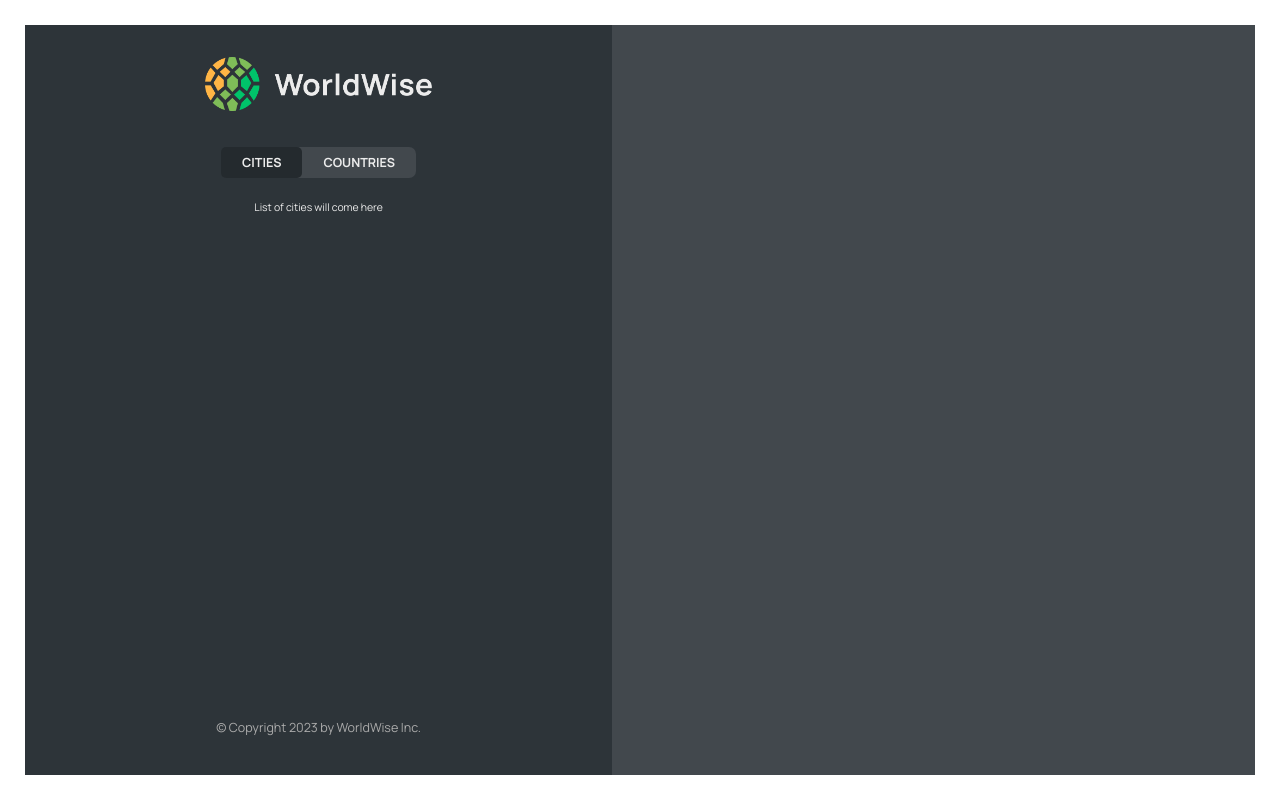
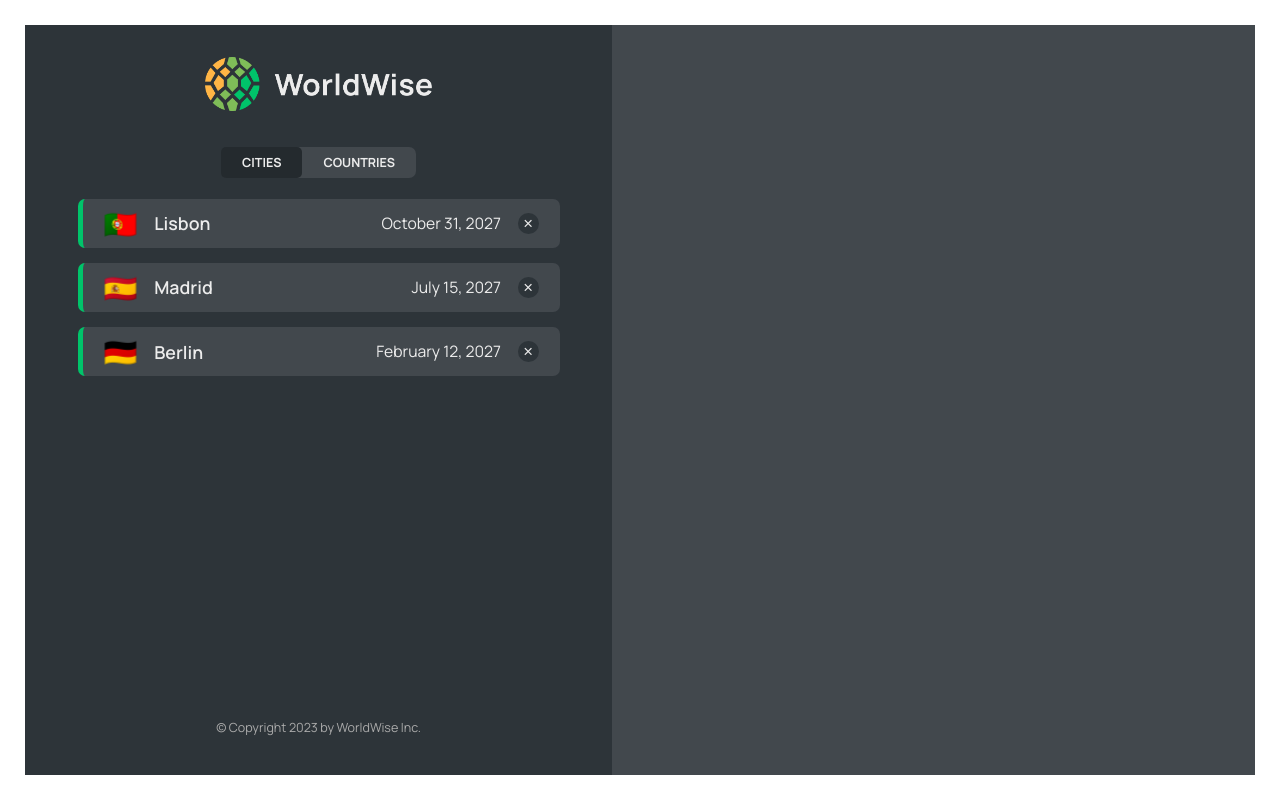
Before and after one commit to tejaswi0905/worldwise, a React (Vite) app in the folder worldwise/: page /app/cities in a window 1280 px wide. Built offline with nearby package versions, Linux system fonts and the light colour scheme; data requests are answered from the project's data file.

Commit message:
create countries list, render them, create a route for each city to display that city details.

```diff
--- a/worldwise/package.json
+++ b/worldwise/package.json
@@ -8,7 +8,7 @@
     "build": "tsc && vite build",
     "lint": "eslint . --ext ts,tsx --report-unused-disable-directives --max-warnings 0",
     "preview": "vite preview",
-    "server": "json-server --watch data/cities.json --port 3000 -delay 500"
+    "server": "json-server --watch data/cities.json --port 3000 --delay 500"
   },
   "dependencies": {
     "@types/recoil": "^0.0.9",
--- a/worldwise/src/App.tsx
+++ b/worldwise/src/App.tsx
@@ -8,10 +8,12 @@ import Product from "./pages/Product";
 import PageNotFound from "./pages/PageNotFound";
 import { cities } from "./store/atoms/cities";
 import { isLoading } from "./store/atoms/isLoading";
-import { CityData } from "./types.ts/CityTypes";
 
 import { RecoilRoot, useSetRecoilState, useRecoilValue } from "recoil";
 import { useEffect } from "react";
+import CityList from "./components/CityList";
+import CountryList from "./components/CountryList";
+import City from "./components/City";
 const BASE_URL: string = "http://localhost:3000";
 
 function FetchCities(): JSX.Element {
@@ -33,11 +35,11 @@ function FetchCities(): JSX.Element {
     }
   }
 
-  console.log(useRecoilValue(cities));
-
   useEffect(() => {
     fetchCities();
   }, []);
+
+  console.log(useRecoilValue(isLoading));
 
   return <></>;
 }
@@ -50,14 +52,12 @@ function App(): JSX.Element {
         <Routes>
           <Route path="/" element={<Homepage></Homepage>} />
           <Route path="/app" element={<AppLayout></AppLayout>}>
-            <Route index element={<p>List of cities will come here</p>}></Route>
-            <Route
-              path="cities"
-              element={<p>List of cities will come here</p>}
-            ></Route>
+            <Route index element={<CityList></CityList>}></Route>
+            <Route path="cities" element={<CityList></CityList>}></Route>
+            <Route path="cities/:id" element={<City></City>}></Route>
             <Route
               path="countries"
-              element={<p>A list of countries will come here </p>}
+              element={<CountryList></CountryList>}
             ></Route>
             <Route path="form" element={<p>Form will come here</p>}></Route>
           </Route>
--- a/worldwise/src/components/City.tsx
+++ b/worldwise/src/components/City.tsx
@@ -1,6 +1,6 @@
 import styles from "./City.module.css";
 
-const formatDate = (date) =>
+const formatDate = (date: any) =>
   new Intl.DateTimeFormat("en", {
     day: "numeric",
     month: "long",
@@ -17,44 +17,43 @@ function City() {
     notes: "My favorite city so far!",
   };
 
-  const { cityName, emoji, date, notes } = currentCity;
+  // const { cityName, emoji, date, notes } = currentCity;
 
   return (
-    <div className={styles.city}>
-      <div className={styles.row}>
-        <h6>City name</h6>
-        <h3>
-          <span>{emoji}</span> {cityName}
-        </h3>
-      </div>
+    // <div className={styles.city}>
+    //   <div className={styles.row}>
+    //     <h6>City name</h6>
+    //     <h3>
+    //       <span>{emoji}</span> {cityName}
+    //     </h3>
+    //   </div>
 
-      <div className={styles.row}>
-        <h6>You went to {cityName} on</h6>
-        <p>{formatDate(date || null)}</p>
-      </div>
+    //   <div className={styles.row}>
+    //     <h6>You went to {cityName} on</h6>
+    //     <p>{formatDate(date || null)}</p>
+    //   </div>
 
-      {notes && (
-        <div className={styles.row}>
-          <h6>Your notes</h6>
-          <p>{notes}</p>
-        </div>
-      )}
+    //   {notes && (
+    //     <div className={styles.row}>
+    //       <h6>Your notes</h6>
+    //       <p>{notes}</p>
+    //     </div>
+    //   )}
 
-      <div className={styles.row}>
-        <h6>Learn more</h6>
-        <a
-          href={`https://en.wikipedia.org/wiki/${cityName}`}
-          target="_blank"
-          rel="noreferrer"
-        >
-          Check out {cityName} on Wikipedia &rarr;
-        </a>
-      </div>
+    //   <div className={styles.row}>
+    //     <h6>Learn more</h6>
+    //     <a
+    //       href={`https://en.wikipedia.org/wiki/${cityName}`}
+    //       target="_blank"
+    //       rel="noreferrer"
+    //     >
+    //       Check out {cityName} on Wikipedia &rarr;
+    //     </a>
+    //   </div>
 
-      <div>
-        <ButtonBack />
-      </div>
-    </div>
+    //   <div></div>
+    // </div>
+    <h3>City data is going to be shown here.</h3>
   );
 }
 
--- /dev/null
+++ b/worldwise/src/components/CityItem.tsx
@@ -0,0 +1,29 @@
+import { Link } from "react-router-dom";
+import { CityData } from "../types.ts/CityTypes";
+import styles from "./CityItem.module.css";
+
+const formatDate = (date: any) =>
+  new Intl.DateTimeFormat("en", {
+    day: "numeric",
+    month: "long",
+    year: "numeric",
+  }).format(new Date(date));
+
+type CityItemProp = {
+  city: CityData;
+};
+
+function CityItem({ city }: CityItemProp): JSX.Element {
+  return (
+    <li>
+      <Link className={styles.cityItem} to={`${city.id}`}>
+        <span className={styles.emoji}>{city.emoji}</span>
+        <h3 className={styles.name}>{city.cityName}</h3>
+        <time className={styles.date}>{formatDate(city.date)}</time>
+        <button className={styles.deleteBtn}>&times;</button>
+      </Link>
+    </li>
+  );
+}
+
+export default CityItem;
--- /dev/null
+++ b/worldwise/src/components/CityList.tsx
@@ -0,0 +1,34 @@
+import styles from "./CityList.module.css";
+import { cities } from "../store/atoms/cities";
+import { isLoading } from "../store/atoms/isLoading";
+import { useRecoilValue } from "recoil";
+import { CityData } from "../types.ts/CityTypes";
+import CityItem from "./CityItem";
+import Spinner from "./Spinner";
+import Message from "./Message";
+
+function CityList(): JSX.Element {
+  const loading = useRecoilValue(isLoading);
+  const citiesList = useRecoilValue(cities);
+  if (loading) {
+    return (
+      <>
+        <Spinner></Spinner>
+      </>
+    );
+  }
+  if (citiesList.length === 0) {
+    return (
+      <Message message="Add your first city by clicking on a city on the map"></Message>
+    );
+  }
+  return (
+    <ul className={styles.cityList}>
+      {citiesList.map((city: CityData): JSX.Element => {
+        return <CityItem city={city} key={city.id}></CityItem>;
+      })}
+    </ul>
+  );
+}
+
+export default CityList;
--- a/worldwise/src/components/CountryItem.tsx
+++ b/worldwise/src/components/CountryItem.tsx
@@ -1,10 +1,13 @@
 import styles from "./CountryItem.module.css";
 
-function CountryItem({ country }) {
+type CountryType = {
+  country: string;
+};
+
+function CountryItem({ country }: CountryType): JSX.Element {
   return (
     <li className={styles.countryItem}>
-      <span>{country.emoji}</span>
-      <span>{country.country}</span>
+      <span>{country}</span>
     </li>
   );
 }
--- a/worldwise/src/components/CountryList.module.css
+++ b/worldwise/src/components/CountryList.module.css
@@ -2,7 +2,7 @@
   width: 100%;
   height: 65vh;
   list-style: none;
-  overflow-y: scroll;
+  overflow-y: auto;
   overflow-x: hidden;
 
   display: grid;
--- /dev/null
+++ b/worldwise/src/components/CountryList.tsx
@@ -0,0 +1,56 @@
+import { useRecoilValue } from "recoil";
+import styles from "./CountryList.module.css";
+import { cities } from "../store/atoms/cities";
+import { isLoading } from "../store/atoms/isLoading";
+import { CityData } from "../types.ts/CityTypes";
+import Spinner from "./Spinner";
+import Message from "./Message";
+import CountryItem from "./CountryItem";
+
+function CountryList(): JSX.Element {
+  const citiesList: CityData[] = useRecoilValue(cities);
+  const loading: boolean = useRecoilValue(isLoading);
+
+  if (!citiesList.length) {
+    return (
+      <Message message="Add your fist city by clicking on a city on the map"></Message>
+    );
+  }
+
+  const uniqueCountriesObj = citiesList.reduce((acc: any, city: any): any => {
+    if (
+      !acc
+        .map((el: any): any => {
+          return el.country;
+        })
+        .includes(city.country)
+    ) {
+      return [...acc, city];
+    } else {
+      return acc;
+    }
+  }, []);
+
+  const uniqueCountriesArr = uniqueCountriesObj.map((el: any): any => {
+    return el.country;
+  });
+
+  if (loading) {
+    return (
+      <>
+        <Spinner></Spinner>
+      </>
+    );
+  }
+  return (
+    <div>
+      <ul className={styles.countryList}>
+        {uniqueCountriesArr.map((country: any): JSX.Element => {
+          return <CountryItem country={country} key={country}></CountryItem>;
+        })}
+      </ul>
+    </div>
+  );
+}
+
+export default CountryList;
--- a/worldwise/src/components/Message.tsx
+++ b/worldwise/src/components/Message.tsx
@@ -1,6 +1,10 @@
 import styles from "./Message.module.css";
 
-function Message({ message }) {
+type MessageType = {
+  message: string;
+};
+
+function Message({ message }: MessageType) {
   return (
     <p className={styles.message}>
       <span role="img">👋</span> {message}
```
Also changed, not shown: worldwise/src/types.ts/CityTypes.ts (+14 -0 lines).
